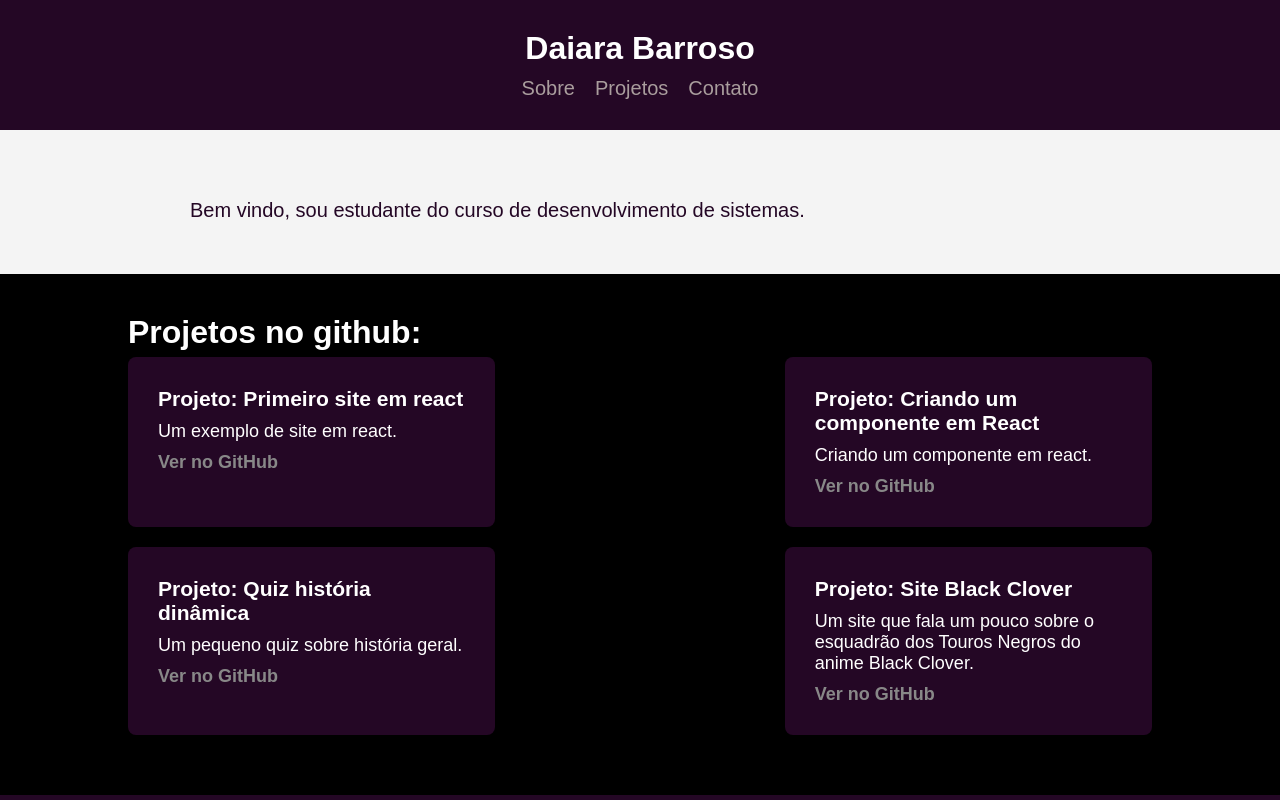
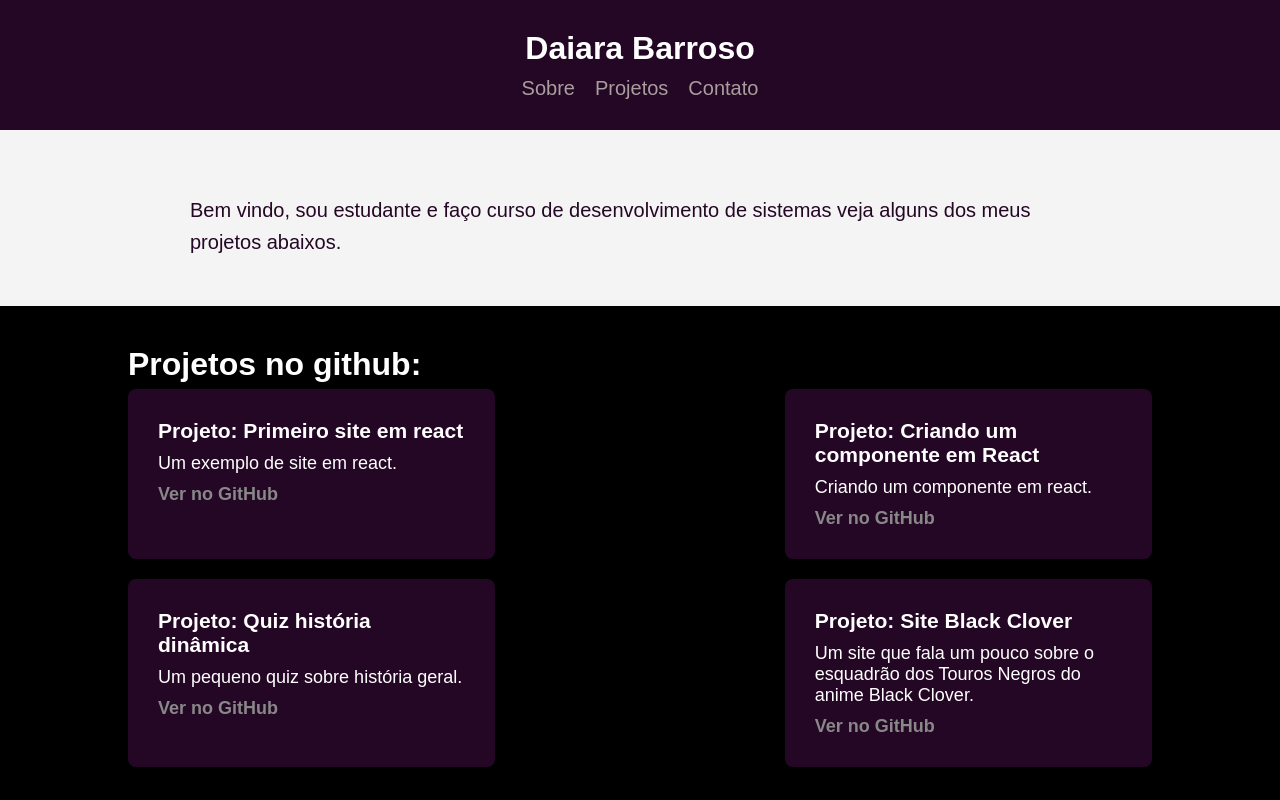
Before and after one commit to daiaraaa/projeto-pessoal-4-bimestre, a React (Vite) app: page / in a window 1280 px wide. Shown: the top 800 px of the page. Built offline with nearby package versions, Linux system fonts and the light colour scheme.

Commit message:
Update index.jsx

```diff
--- a/src/components/Description/index.jsx
+++ b/src/components/Description/index.jsx
@@ -4,7 +4,7 @@ export default function Description() {
   return (
     <section id="description" className="description">
       <div className="container">
-          <p>Bem vindo, sou estudante do curso de desenvolvimento de sistemas.</p>
+          <p>Bem vindo, sou estudante e faço curso de desenvolvimento de sistemas veja alguns dos meus projetos abaixos.</p>
       </div>
     </section>
   )
```
